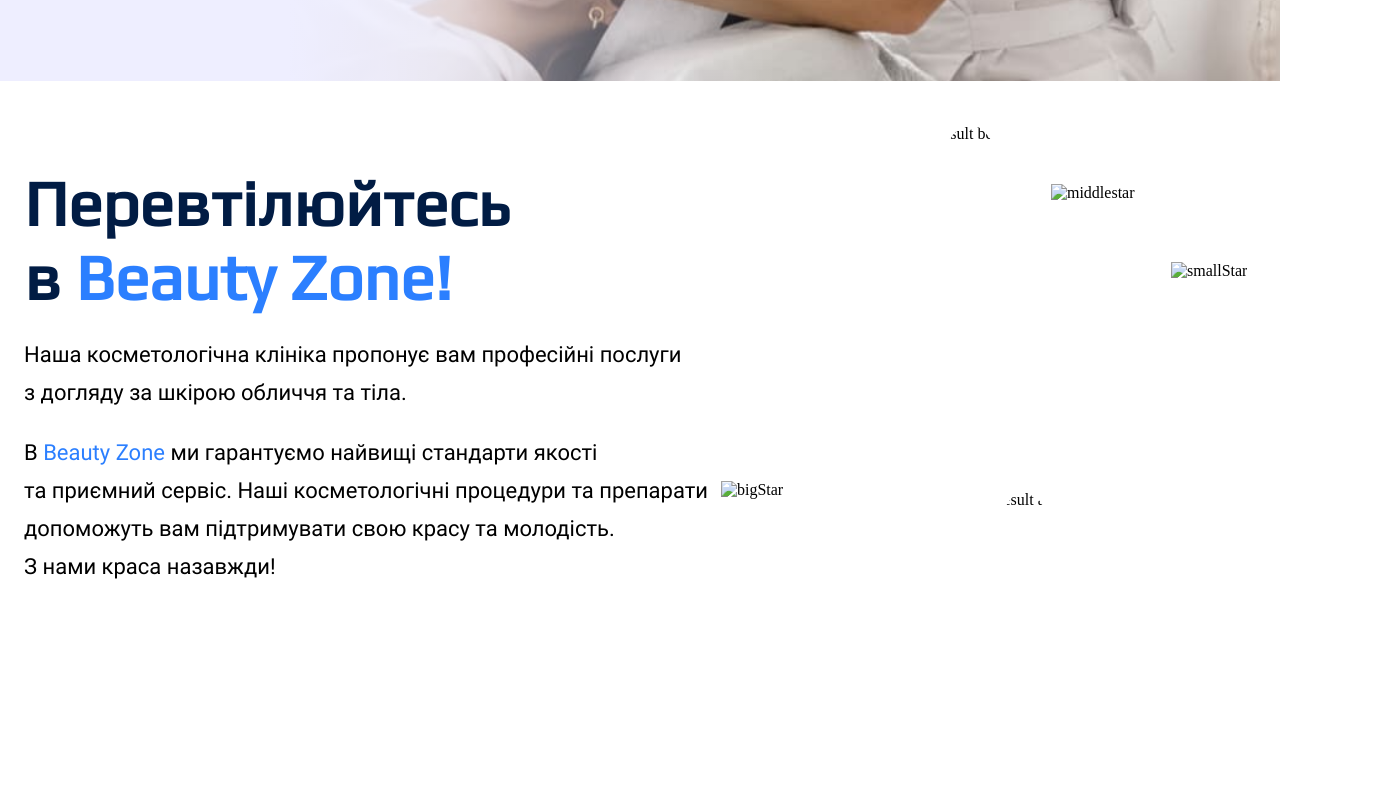
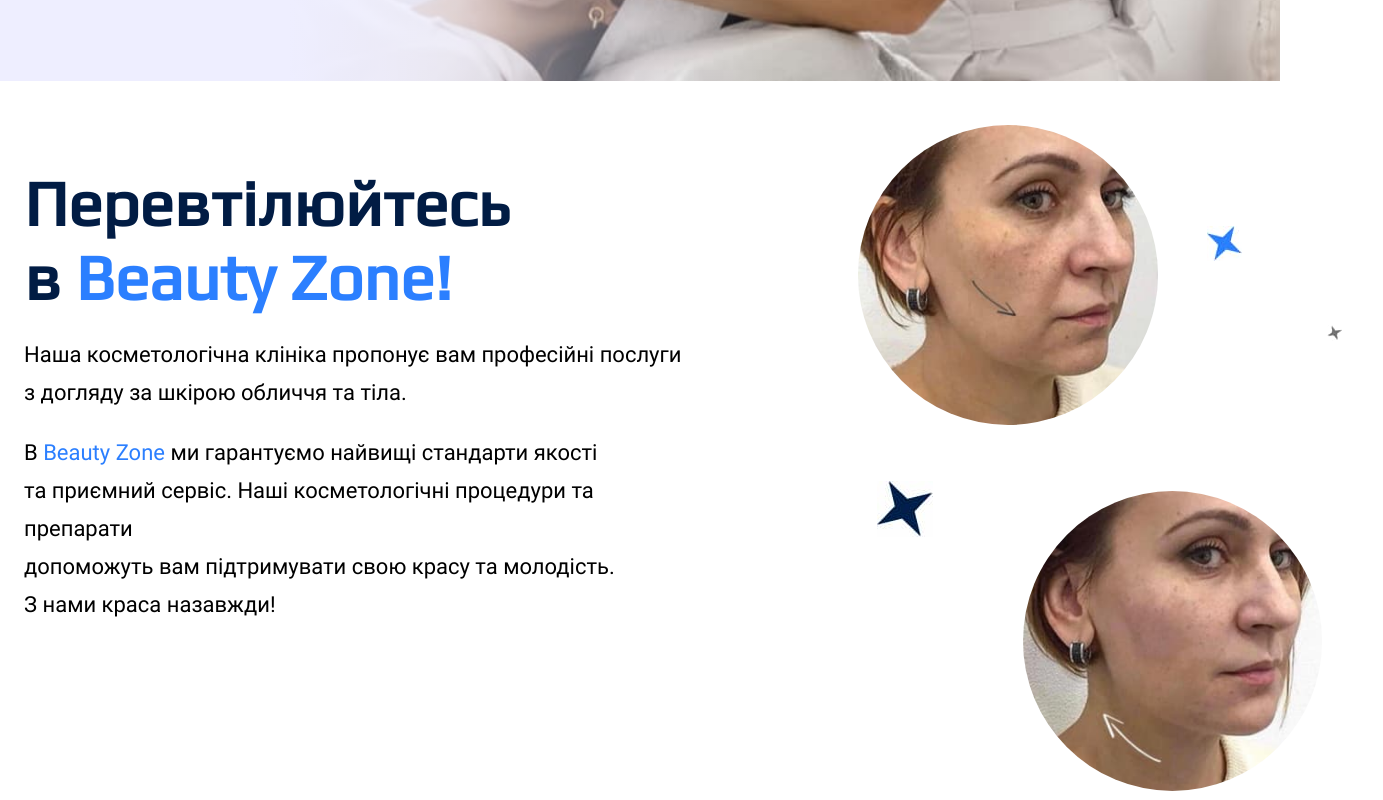
Before and after one commit to Vladadame/genius-homework-1, a plain HTML site: page index.html in a window 1280 px wide. Shown: the part 700-1500 px from the top of the page, 1383 px wide, since content can reach past the window. Drawn offline with nearby package versions, Linux system fonts and the light colour scheme; files that its build step writes are made by us from their sources; the site is published under a folder, as on GitHub Pages, so addresses that start at the root find nothing.

Commit message:
Update index.html

```diff
--- a/index.html
+++ b/index.html
@@ -82,18 +82,18 @@
                 </div>
                 <div class="img-content">
                     <div class="before-after">
-                        <img src="/images/before.jpg" alt="result before" class="before">
-                        <img src="/images/after.jpg" alt="result after" class="after">
+                        <img src="./images/before.jpg" alt="result before" class="before">
+                        <img src="./images/after.jpg" alt="result after" class="after">
 
                         <div class="stars-block">
                             <div class="stars-wrapper">
-                                <img src="/images/bigStar.jpg" alt="bigStar" class="bigstar stars">
+                                <img src="./images/bigStar.jpg" alt="bigStar" class="bigstar stars">
                             </div>
                             <div class="stars-wrapper">
-                                <img src="/images/middlestar.jpg" alt="middlestar" class="middlestar stars">
+                                <img src="./images/middlestar.jpg" alt="middlestar" class="middlestar stars">
                             </div>
                             <div class="stars-wrapper">
-                                <img src="/images/smallStar.jpg" alt="smallStar" class="smallstar stars">
+                                <img src="./images/smallStar.jpg" alt="smallStar" class="smallstar stars">
                             </div>
                         </div>
                     </div>
```
